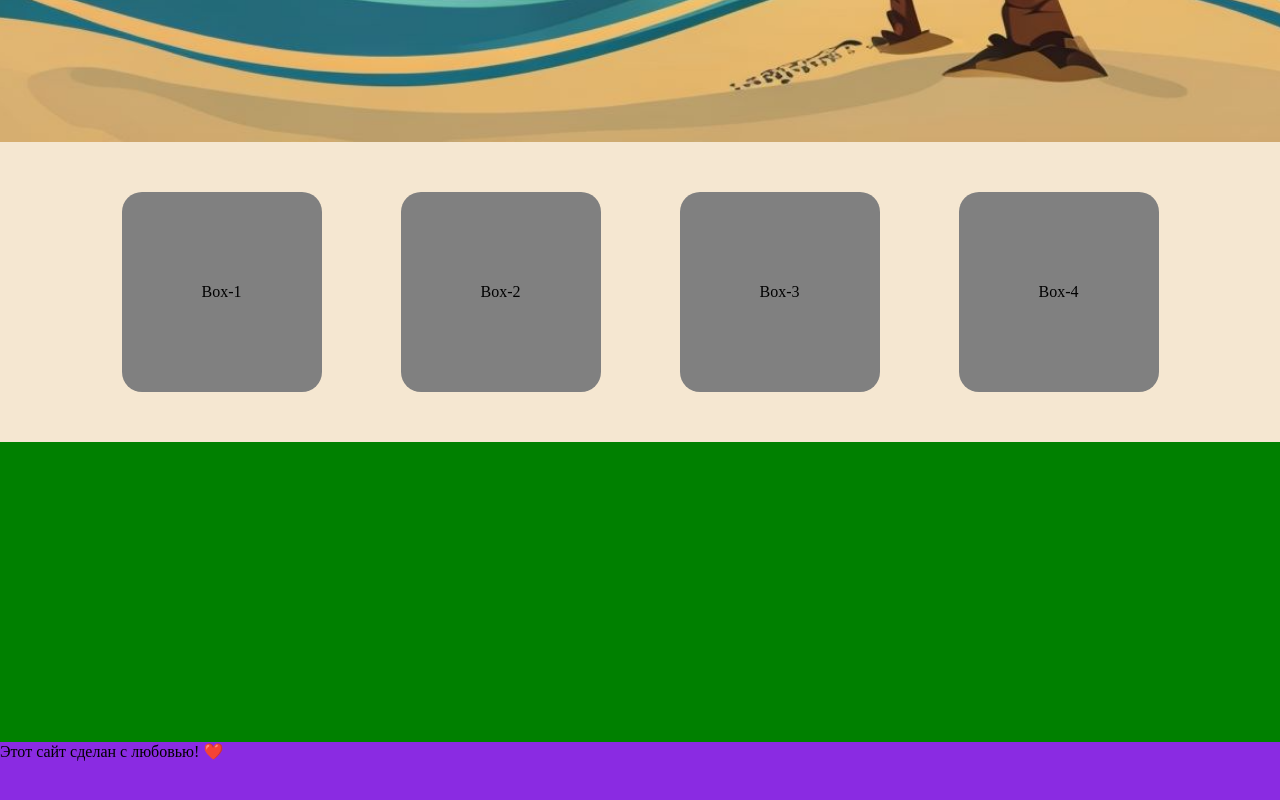
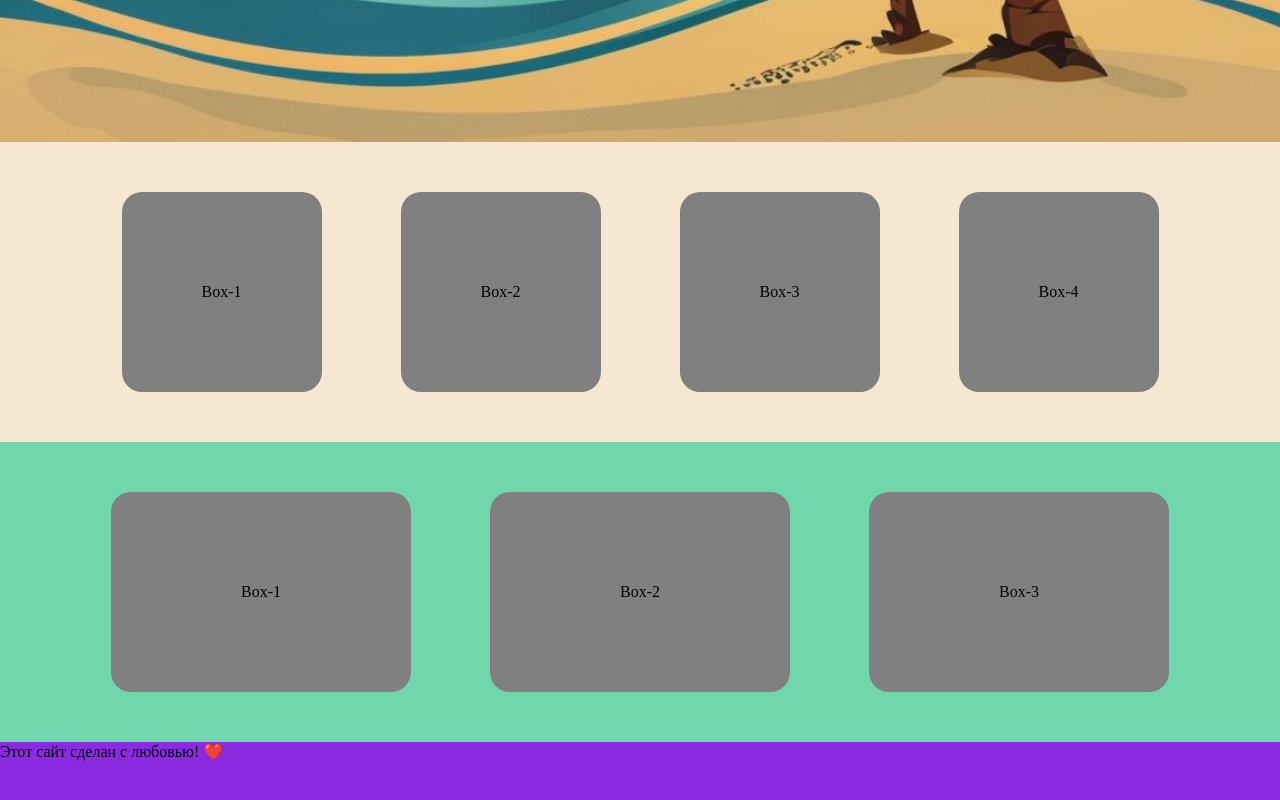
Before and after one commit to ruzaki1290/Getaway_Tours, a plain HTML site: page index.html in a window 1280 px wide. Shown: the part 718-1518 px from the top of the page. Drawn offline with Linux system fonts and the light colour scheme.

Commit message:
Added three divs to travel container, wrapped them in another div: travel-container and styled them according to the prototype

```diff
--- a/index.html
+++ b/index.html
@@ -26,13 +26,18 @@
         </section>
         <section class="destinations-section">
             <div class="dest-container">
-                <div class="dest-box" id="box-1">Box-1</div>
-                <div class="dest-box" id="box-2">Box-2</div>
-                <div class="dest-box" id="box-3">Box-3</div>
-                <div class="dest-box" id="box-4">Box-4</div>
+                <div class="dest-box" id="dest-box-1">Box-1</div>
+                <div class="dest-box" id="dest-box-2">Box-2</div>
+                <div class="dest-box" id="dest-box-3">Box-3</div>
+                <div class="dest-box" id="dest-box-4">Box-4</div>
             </div>
         </section>
         <section class="travel-section">
+            <div class="travel-container">
+                <div class="trav-box" id="trav-box-1">Box-1</div>
+                <div class="trav-box" id="trav-box-2">Box-2</div>
+                <div class="trav-box" id="trav-box-3">Box-3</div>
+            </div>
         </section>
     </main>
     <footer>
--- a/src/css/style.css
+++ b/src/css/style.css
@@ -16,6 +16,7 @@ header {
 }
 
 
+
 /* ===== LOGO ===== >> */
 
 .logo-img {
@@ -30,6 +31,7 @@ header {
     width: 250px;
     height: auto;
 }
+
 
 
 /* ===== NAVIGATION ===== >> */
@@ -63,6 +65,7 @@ li {
 }
 
 
+
 /* ===== HERO IMAGE ===== >> */
 
 .hero-section {
@@ -71,6 +74,7 @@ li {
     position: relative;
     z-index: 2;
 }
+
 
 
 /* ===== DESTINATIONS ===== >> */
@@ -98,14 +102,36 @@ li {
 }
 
 .dest-box:last-child {
-    margin-right: 0;
+    margin: 0;
 }
+
+
 
 /* ===== TRAVEL ===== >> */
 
 .travel-section {
-    height: 300px;
-    background-color: green;
+    /* height: 300px; */
+    background-color: rgb(112, 215, 173);
+    padding: 50px 0;
+}
+
+.travel-container {
+    text-align: center;
+}
+
+.trav-box {
+    width: 300px;
+    height: 200px;
+    background: grey;
+    text-align: center; /* in tandem with text-align center, this property when equal to vertical height of the div(200px in this case), will center the text. */
+    line-height: 200px;
+    border-radius: 20px;
+    display: inline-block;
+    margin-right: 75px;
+}
+
+.trav-box:last-child {
+    margin: 0;
 }
 
 
```
